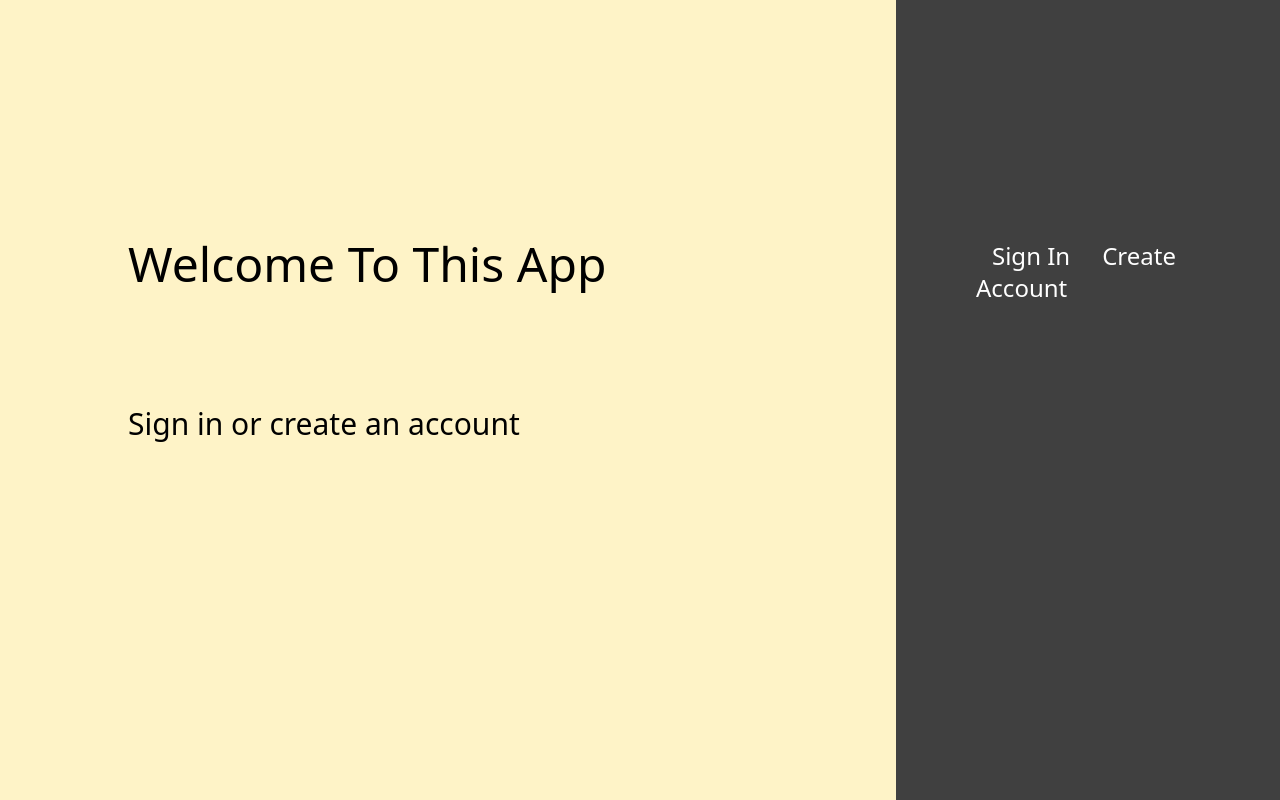
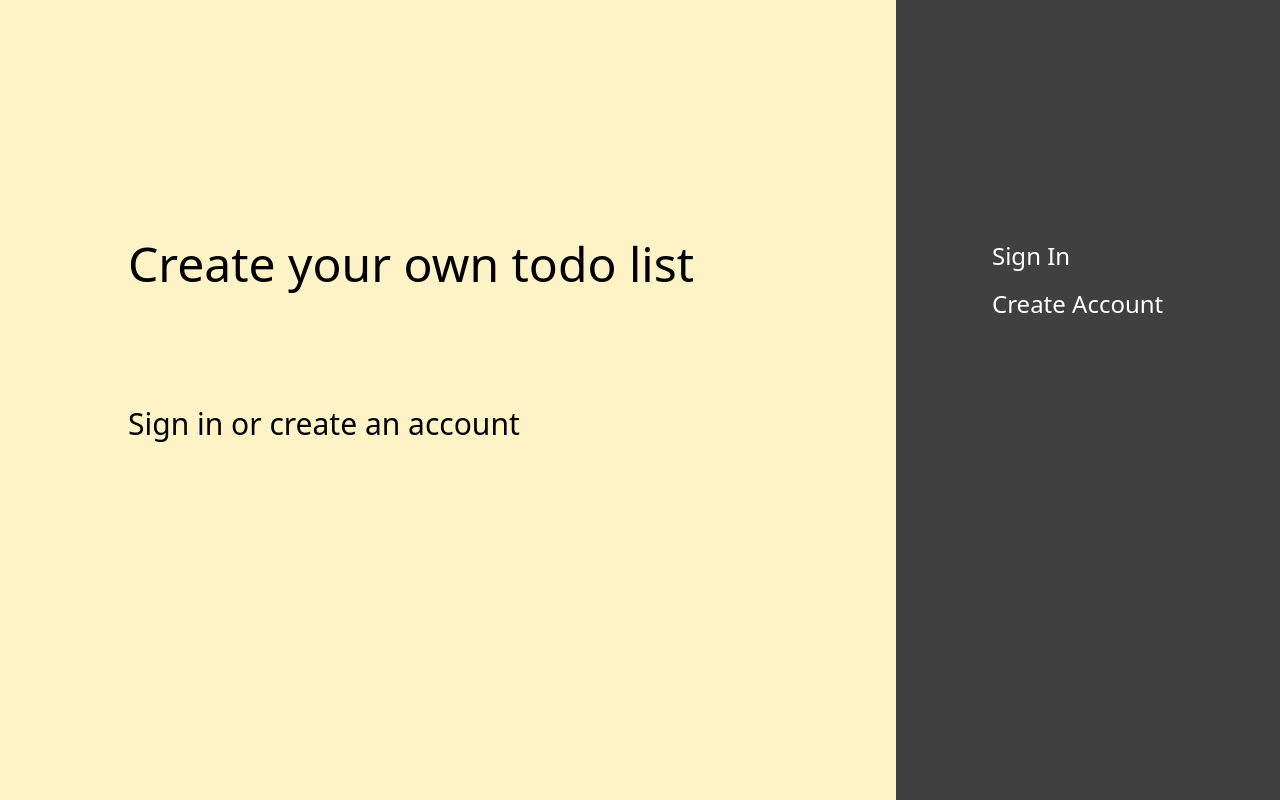
Before and after one commit to st-ember/Full-Stack-Todo-App, a React (Vite) app in the folder client/: page /home in a window 1280 px wide. Built offline with nearby package versions, Linux system fonts and the light colour scheme.

Commit message:
Update LandingPage.jsx
Changed h1 to better reflect app identity
Added flex to "create account" link to improve rwd

```diff
--- a/client/src/pages/LandingPage.jsx
+++ b/client/src/pages/LandingPage.jsx
@@ -9,17 +9,16 @@ function LandingPage() {
         grid grid-cols-2'>
             <div className='grid grid-cols-1 py-60 px-32'>
                 <h1 className='text-black text-5xl'>
-                    Welcome To This App
+                    Create your own todo list
                 </h1>
                 <h2 className='text-black text-3xl my-6'>
                     Sign in or create an account
                 </h2>
             </div>
-            <div
-            className='bg-neutral-700 py-60 pl-20'>
+            <div className='bg-neutral-700 py-60 pl-20'>
                 <Link className='p-4 text-2xl hover:cursor-pointer hover:text-amber-200 active:text-amber-400'
                 to="/signin">Sign In</Link>
-                <Link className='p-4 text-2xl hover:cursor-pointer hover:text-amber-200 active:text-amber-400'
+                <Link className='p-4 text-2xl hover:cursor-pointer hover:text-amber-200 active:text-amber-400 flex'
                 to="/signup">Create Account</Link>
             </div>
         </div>
```
